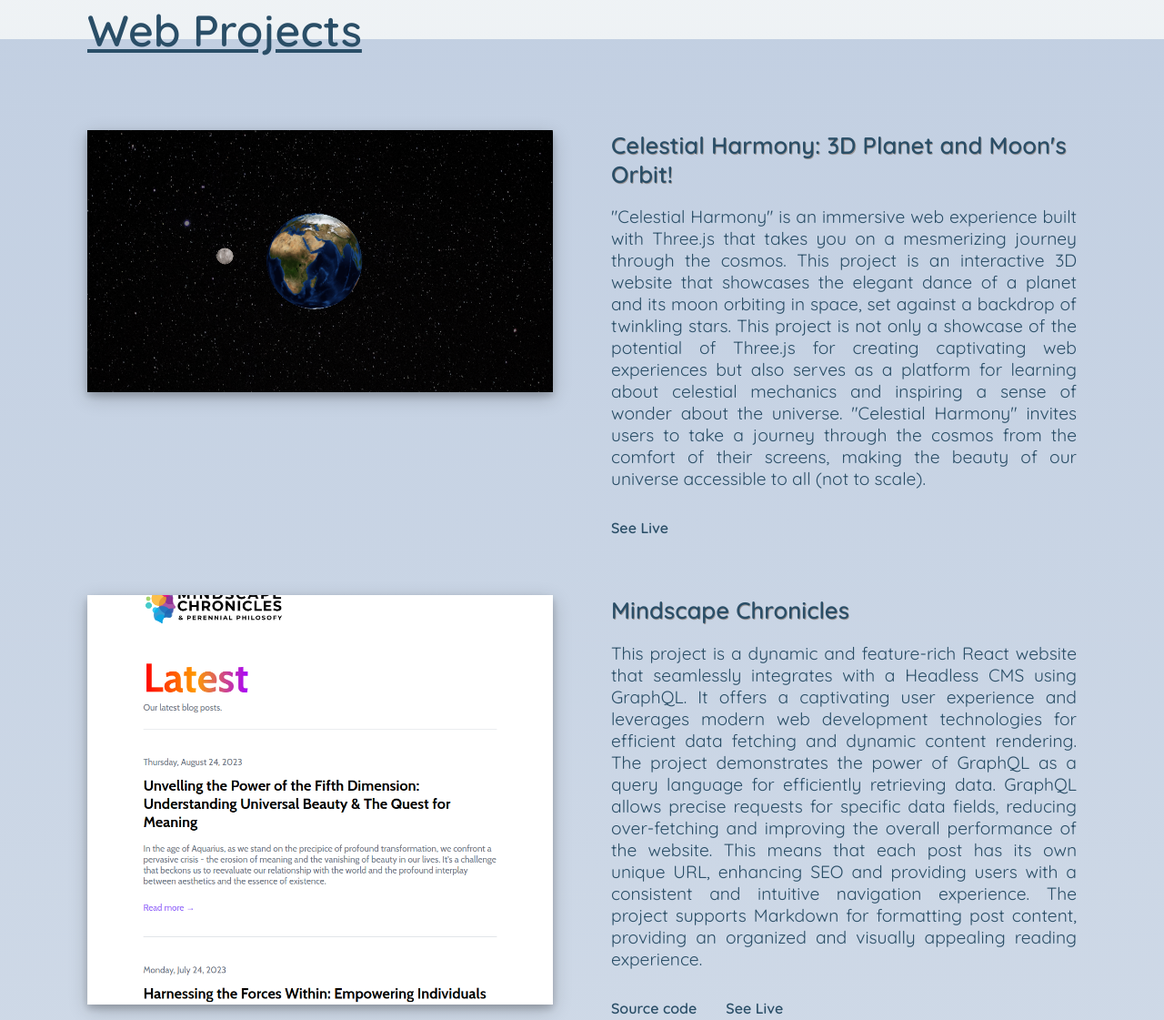
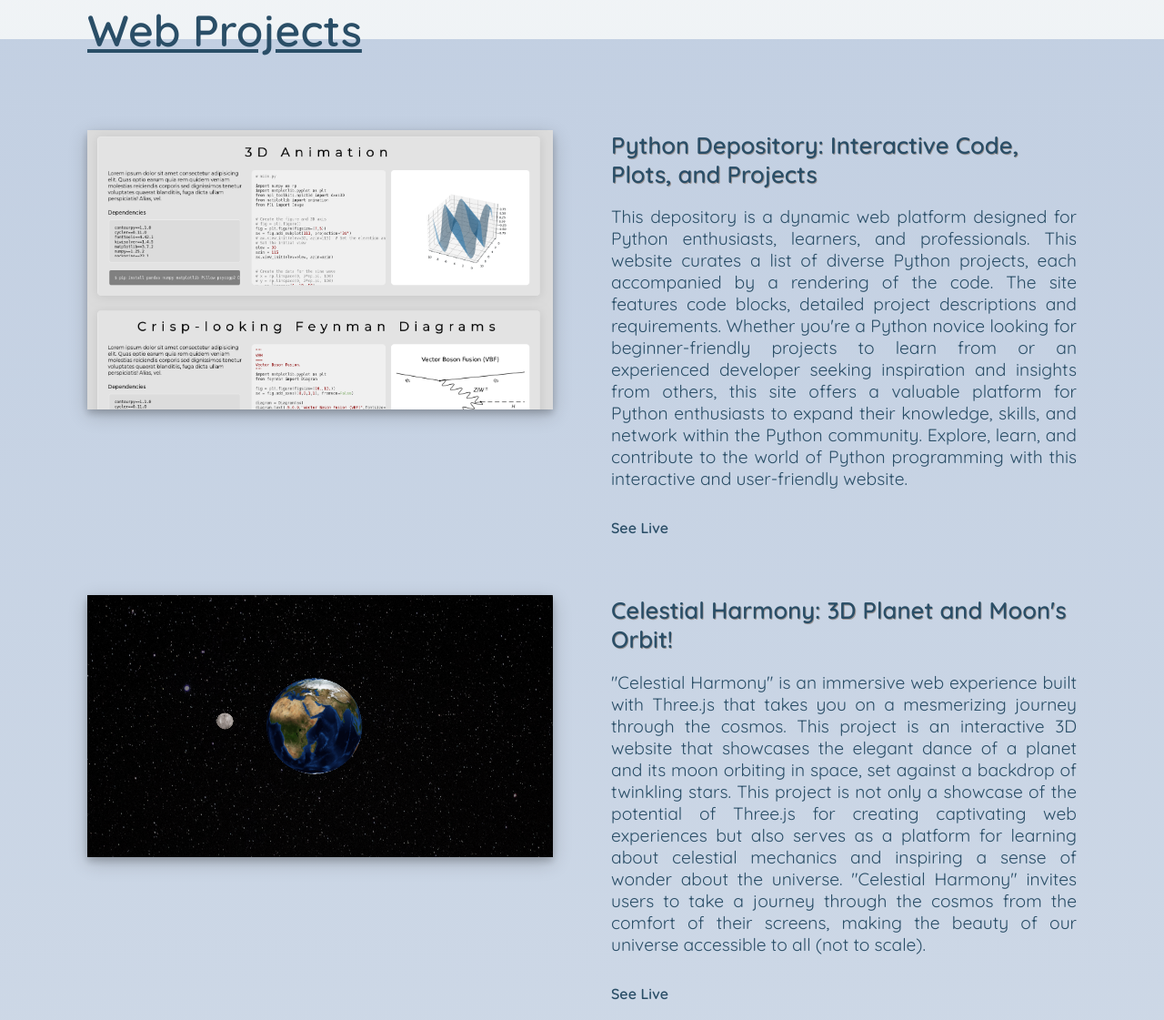
Before and after one commit to westoleaboat/new_cv-portfolio, a plain HTML site: page index.html in a window 1280 px wide. Shown: the part 1251-2372 px from the top of the page at 91% size. Drawn offline with Linux system fonts and the light colour scheme.

Commit message:
(ADD) project, (ADD) listing animation

```diff
--- a/app.js
+++ b/app.js
@@ -57,3 +57,29 @@ window.onload = function () {
   css.innerHTML = ".typewrite > .wrap { border-right: 0.08em solid #fff}"
   document.body.appendChild(css)
 }
+
+
+
+function isElementInViewport(element) {
+  const rect = element.getBoundingClientRect();
+  return (
+      rect.top >= 0 &&
+      rect.left >= 0 &&
+      rect.bottom <= (window.innerHeight || document.documentElement.clientHeight) &&
+      rect.right <= (window.innerWidth || document.documentElement.clientWidth)
+  );
+}
+
+function revealOnScroll() {
+  const sections = document.querySelectorAll('.p__project');
+
+  sections.forEach((section) => {
+      if (isElementInViewport(section)) {
+          section.classList.add('visible');
+          // console.log('visible')
+      }
+  });
+}
+
+window.addEventListener('scroll', revealOnScroll);
+window.addEventListener('load', revealOnScroll);
--- a/index.html
+++ b/index.html
@@ -9,6 +9,7 @@
   <link rel="icon" href="./dist/css/assets/favicon.jpeg" />
   <link rel="stylesheet" href="/dist/css/module.css" />
   <!-- <link rel="stylesheet" href="/live-sass/css/module.css" /> -->
+
   <link rel="preconnect" href="https://fonts.gstatic.com" crossorigin />
   <link href="https://fonts.googleapis.com/css2?family=Quicksand:wght@400;600&display=swap" rel="stylesheet" />
   <script src="/app.js"></script>
@@ -71,7 +72,31 @@
 
 
       <!-- single project -->
-      <div class="p__project">
+      <div class="p__project" id="col1">
+        <div class="p__richtext">
+          <h3>Python Depository: Interactive Code, Plots, and Projects</h3>
+          <p>
+            This depository is a dynamic web platform designed for Python enthusiasts, learners, and professionals. This website curates a list of diverse Python projects, each accompanied by a rendering of the code. The site features code blocks, detailed project descriptions and requirements.
+            Whether you're a Python novice looking for beginner-friendly projects to learn from or an experienced developer seeking inspiration and insights from others, this site  offers a valuable platform for Python enthusiasts to expand their knowledge, skills, and network within the Python community. Explore, learn, and contribute to the world of Python programming with this interactive and user-friendly website.
+          </p>
+          <div class="p__links">
+
+            <!-- <a target="_blank" class="p__fancylink" href="https://github.com/westoleaboat/website-solar">Source
+              code</a> -->
+            <!-- <a class="p__fancylink" target="_blank" href="https://github.com/westoleaboat/reactWebsite">Source
+              code</a> -->
+            <!-- <a class="p__fancylink" target="_blank" href="http://25971556.hs-sites-eu1.com/test-title">See Live</a> -->
+            <a class="p__fancylink" target="_blank" href="https://python-depository.netlify.app/">See Live</a>
+          </div>
+        </div>
+        <div class="p__image">
+          <img src="./dist/css/assets/projects/pythondepo.png" alt="pythondepo-website">
+        </div>
+      </div>
+
+
+      <!-- single project -->
+      <div class="p__project" id="col2">
         <div class="p__richtext">
           <h3>Celestial Harmony: 3D Planet and Moon's Orbit!</h3>
           <p>
@@ -95,9 +120,9 @@
 
 
       <!-- single project -->
-      <div class="p__project">
+      <div class="p__project" id="col3">
         <div class="p__richtext">
-          <h3>Mindscape Chronicles</h3>
+          <h3>React + GraphQL integration for the modern content creator </h3>
           <p>
             This project is a dynamic and feature-rich React website that seamlessly integrates with a Headless CMS using GraphQL. It offers a captivating user experience and leverages modern web development technologies for efficient data fetching and dynamic content rendering.
               The project demonstrates the power of GraphQL as a query language for efficiently retrieving data. GraphQL allows precise requests for specific data fields, reducing over-fetching and improving the overall performance of the website. This means that each post has its own unique URL, enhancing SEO and providing users with a consistent and intuitive navigation experience.
@@ -138,7 +163,7 @@
 
 
       <!-- single project -->
-      <div class="p__project">
+      <div class="p__project" id="col4">
         <div class="p__richtext">
           <h3>React + Vite Fully Responsive Website with Tailwind CSS</h3>
           <p>
@@ -216,11 +241,11 @@
 
 
       <!-- single project -->
-      <div class="p__project">
+      <div class="p__project" id="col5">
         <div class="p__richtext">
-          <h3>Private Space Invaders co-project</h3>
+          <h3>HubSpot co-project for the intrepid</h3>
 
-          <p>Allow me to introduce a test page that serves as a pivotal element within an ongoing educational project, collaboratively maintained. Dedicated to the acquisition of profound expertise in HubSpot CMS, driven by the creation of intricate modules, meticulously crafted templates, and the development of reusable components. The amalgamation of these elements is compiled with <b>prepros</b>.
+          <p>Allow me to introduce Private Space Invaders, a page that serves as a pivotal element within an ongoing educational project, collaboratively maintained. Dedicated to the acquisition of profound expertise in HubSpot CMS, driven by the creation of intricate modules, meticulously crafted templates, and the development of reusable components. The amalgamation of these elements is compiled with <b>prepros</b>.
             The project embodies a convergence of various programming languages, most notably the HubL syntax, SCSS, and JavaScript, symbolizing a synthesis of cutting-edge technology and a zealous pursuit of knowledge.
 
             Thank you for joining us on this journey of exploration and growth.
@@ -238,7 +263,7 @@
       </div>
 
       <!-- single project -->
-      <div class="p__project">
+      <div class="p__project" id="col6">
         <div class="p__richtext">
           <h3>Website Solar System clone</h3>
           <p>This site was created to practice HTML layout and styling with a live <b>SASS compiler</b> for CSS.
@@ -258,7 +283,7 @@
       </div>
 
       <!-- single project -->
-      <div class="p__project">
+      <div class="p__project" id="col7">
         <div class="p__richtext">
           <h3>Website Payment clone</h3>
           <p>This site was created to practice HTML layout and styling with a live <b>SASS compiler</b> for CSS.
@@ -279,7 +304,7 @@
 
 
       <!-- single project -->
-      <div class="p__project">
+      <div class="p__project" id="col8">
         <div class="p__richtext">
           <h3>Crypto price ticker</h3>
           <p>The aim of this project was to implement websocket requests with <b>JavaScript</b> to display the
@@ -299,7 +324,7 @@
       </div>
 
       <!-- single project -->
-      <div class="p__project">
+      <div class="p__project" id="col9">
         <div class="p__richtext">
           <h3>React App Rock Paper Scissors</h3>
           <p>This <b>JavaScript</b> project was created with the feature-rich <b>React library</b>. The main goal
@@ -552,7 +577,7 @@
       <a href="https://www.youtube.com/user/chacotasprod" target="_blank"><img
           src="/dist/css/assets/social/icons8-youtube-squared-30.png" target="_blank" alt="youtube_logo"></a>
     </div>
-    <div class="f__copyright">© 2022 - Developed by Tomas Chacon</div>
+    <div class="f__copyright">© 2050 - Developed by Tomas Chacon</div>
   </footer>
 
 </body>
--- a/module.scss
+++ b/module.scss
@@ -415,10 +415,19 @@ hr {
 
 
 .p__project {
+  opacity: 0;
+  transform: translateY(40px); /* Initially, move elements down slightly */
+  transition: opacity 0.5s, transform 0.5s;
   display: flex;
   flex-direction: row-reverse;
   gap: 4rem;
   margin-bottom: 4rem;
+}
+
+.p__project.visible{
+  opacity: 1;
+  transform: translateY(0);
+  // transition-delay: 0.5s; /* Delay before the transition starts */
 }
 
 @media (max-width: 1200px) {
```
Also changed, not shown: dist/css/assets/projects/pythondepo.png (added), dist/css/module.css.
